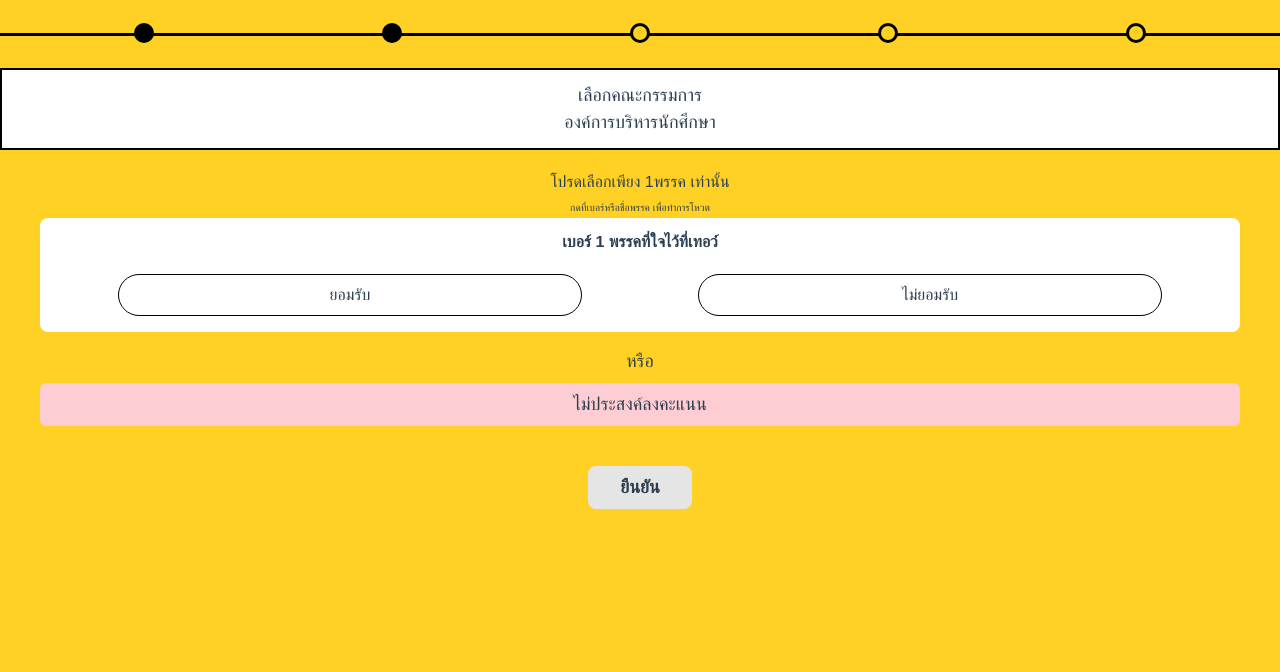
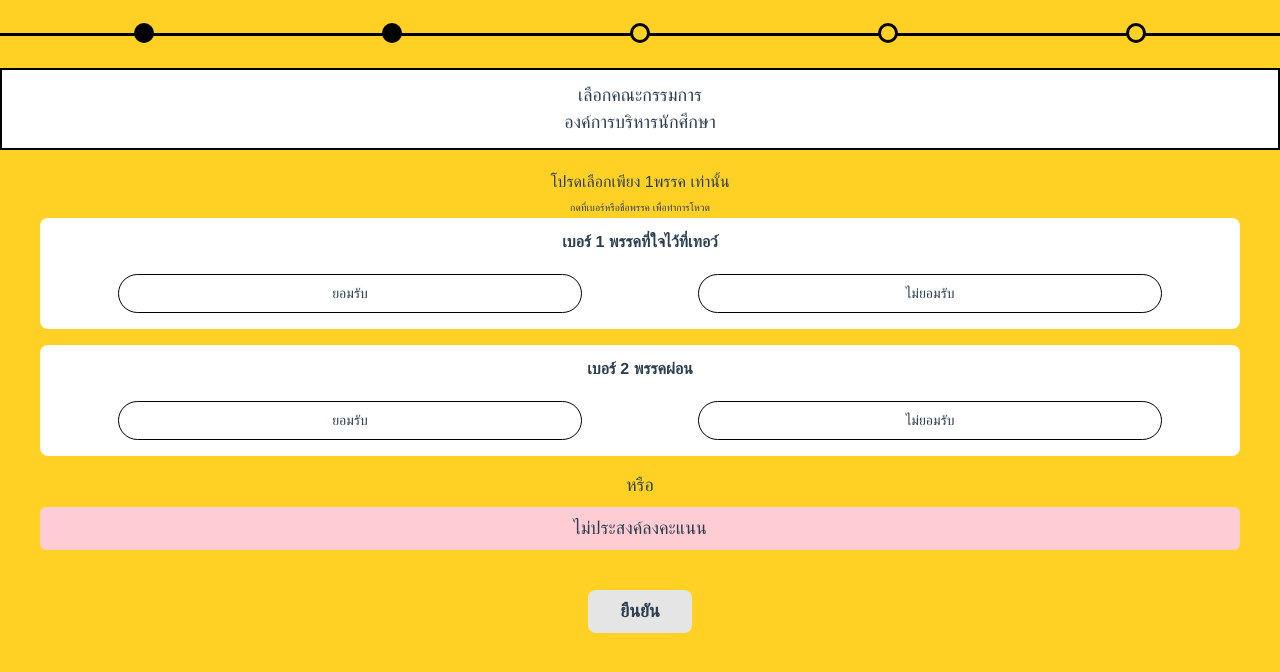
Before and after one commit to pizzahuhthp9/KMUTT_election, a Vue app: page /partyselect in a window 1280 px wide. Shown: the top 672 px of the page. Built offline with nearby package versions, Linux system fonts and the light colour scheme.

Commit message:
fix 335px resolution not supported

```diff
--- a/src/components/PartyCard.vue
+++ b/src/components/PartyCard.vue
@@ -1,8 +1,7 @@
 <template>
   <div class="bg-white rounded-lg pt-3 pb-4 px-5">
     <p class="mb-5 font-extrabold">เบอร์ {{ no }} พรรค{{ name }}</p>
-    <div class="flex justify-around">
-
+    <div class="flex justify-around text-sm">
       <button class="bg-white border border-black rounded-full p-2 w-2/5 transition duration-300 hover:bg-select" v-if="selectState <= 0" @click="accept">ยอมรับ</button>
       <button class="bg-select border border-black rounded-full p-2 w-2/5" v-else-if="selectState == 1" @click="accept">ยอมรับ</button>
       <button class="bg-white border border-black rounded-full p-2 w-2/5 transition duration-300 hover:bg-danger" v-if="selectState >= 0" @click="decline">ไม่ยอมรับ</button>
--- a/src/components/StudentInfo.vue
+++ b/src/components/StudentInfo.vue
@@ -12,7 +12,7 @@
           {{ student.fullName }} <br />
           {{ student.studentNumber }}
         </p>
-        <p class="text-md">
+        <p class="text-sm">
           {{ student.faculty }}
           <br />
           {{ student.department }} <br />
--- a/src/store/index.js
+++ b/src/store/index.js
@@ -3,6 +3,7 @@ import { createStore } from "vuex";
 export default createStore({
   state: {},
   mutations: {},
+  getters: {},
   actions: {},
   modules: {},
 });
--- /dev/null
+++ b/src/views/ConfirmSelect.vue
@@ -0,0 +1,13 @@
+<template>
+  <div></div>
+</template>
+
+<script>
+export default {
+
+}
+</script>
+
+<style>
+
+</style>
--- a/src/views/Login.vue
+++ b/src/views/Login.vue
@@ -22,16 +22,16 @@
         </div>
       </div>
 
-      <div id="body">
+      <div id="body" class="flex flex-col justify-center items-center">
         <div>
-          <p class="text-4xl font-bold object-contain">ระบบการเลือกตั้ง</p>
-          <p class="text-xxs">
+          <p class="text-3xl font-bold">ระบบการเลือกตั้ง</p>
+          <p class="xs:text-xxs xxs:text-xxxs">
             คณะกรรมการองค์การบริหารองค์การนักศึกษาและสภานักศึกษา
             <br />มหาวิทยาลัยเทคโนโลยีพระจอมเกล้าธนบุรี
           </p>
         </div>
         <div
-          class="w-max bg-white border-black border-2 rounded-3xl mt-8 px-3 pt-3 pb-4 mx-auto"
+          class="w-max bg-white border-black border-2 rounded-3xl mt-8 px-3 pt-3 pb-4"
         >
           <p class="text-sm">เข้าสู่ระบบด้วย KMUTT internet account</p>
           <div class="flex flex-col">
--- a/src/views/PartySelect.vue
+++ b/src/views/PartySelect.vue
@@ -14,7 +14,11 @@
         โปรดเลือกเพียง 1พรรค เท่านั้น <br />
         <span class="text-xxs">กดที่เบอร์หรือชื่อพรรค เพื่อทำการโหวต</span>
       </p>
-      <party-card no="1" name="ที่ใจไว้ที่เทอว์" class="mb-4"></party-card>
+
+
+      <party-card :no="party.no" :name="party.name" class="mb-4" v-for="(party, index) in parties" :key="index"></party-card>
+
+
       <p class="text-lg my-2">หรือ</p>
       <button class="w-full bg-red-200 text-lg rounded-md py-2 mb-10">ไม่ประสงค์ลงคะแนน</button>
       <button class="bg-gray-200 py-2 px-8 rounded-lg font-bold text-lg">ยืนยัน</button>
@@ -27,6 +31,20 @@ import ProgressHead from "@/components/ProgressHead.vue";
 import PartyCard from "@/components/PartyCard.vue";
 export default {
   name: "PartySelect",
+  data() {
+      return {
+          parties:[
+              {
+                  no: 1,
+                  name: "ที่ใจไว้ที่เทอว์"
+              },
+              {
+                  no: 2,
+                  name: "ผ่อน"
+              }
+          ]
+      }
+  },
   components: {
     ProgressHead,
     PartyCard,
--- a/tailwind.config.js
+++ b/tailwind.config.js
@@ -18,6 +18,7 @@ module.exports = {
       select: "#68DB40"
     },
     fontSize: {
+      xxxs: ".5rem",
       xxs: ".625rem",
       xs: ".75rem",
       sm: ".875rem",
@@ -41,6 +42,10 @@ module.exports = {
       6: "6px",
       8: "8px",
     },
+    screens: {
+      'xxs': '320px',
+      'xs': '335px',
+    },
   },
   variants: {
     translate: ["hover", "group-hover"],
```
